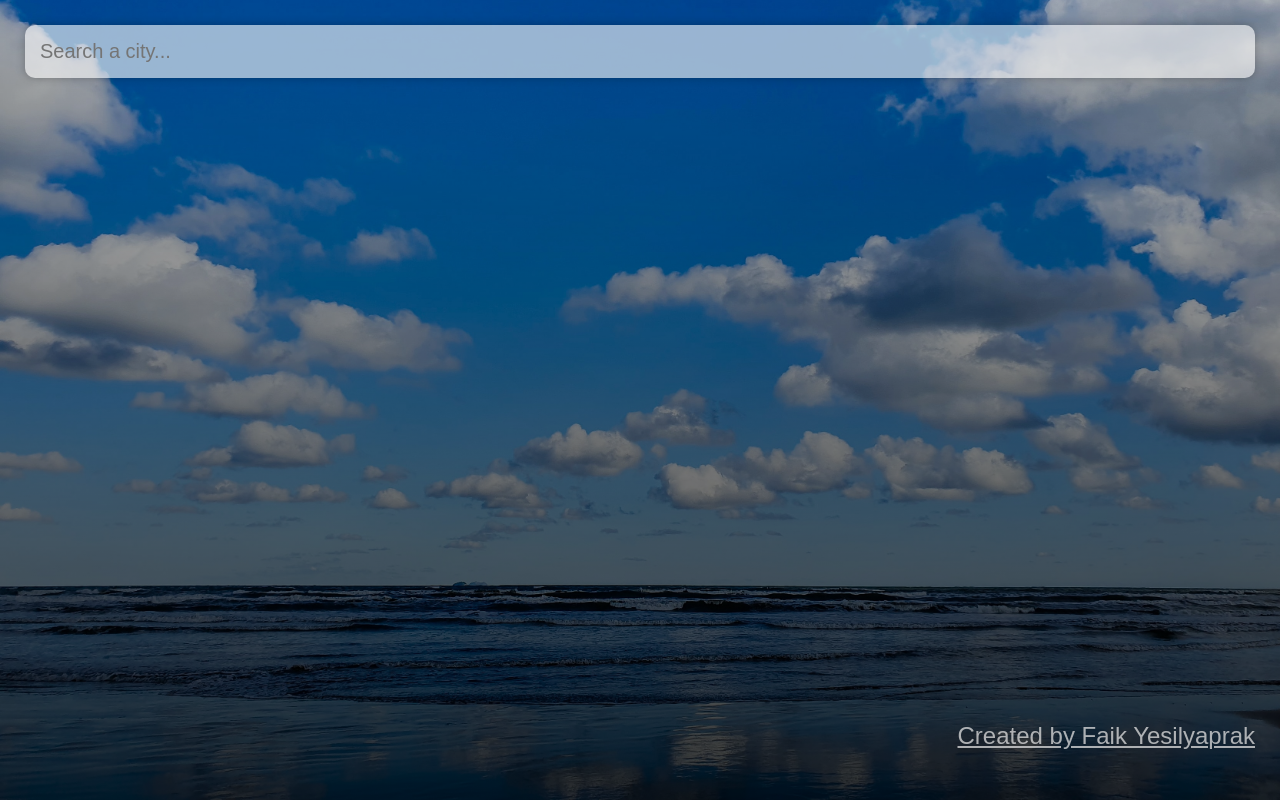
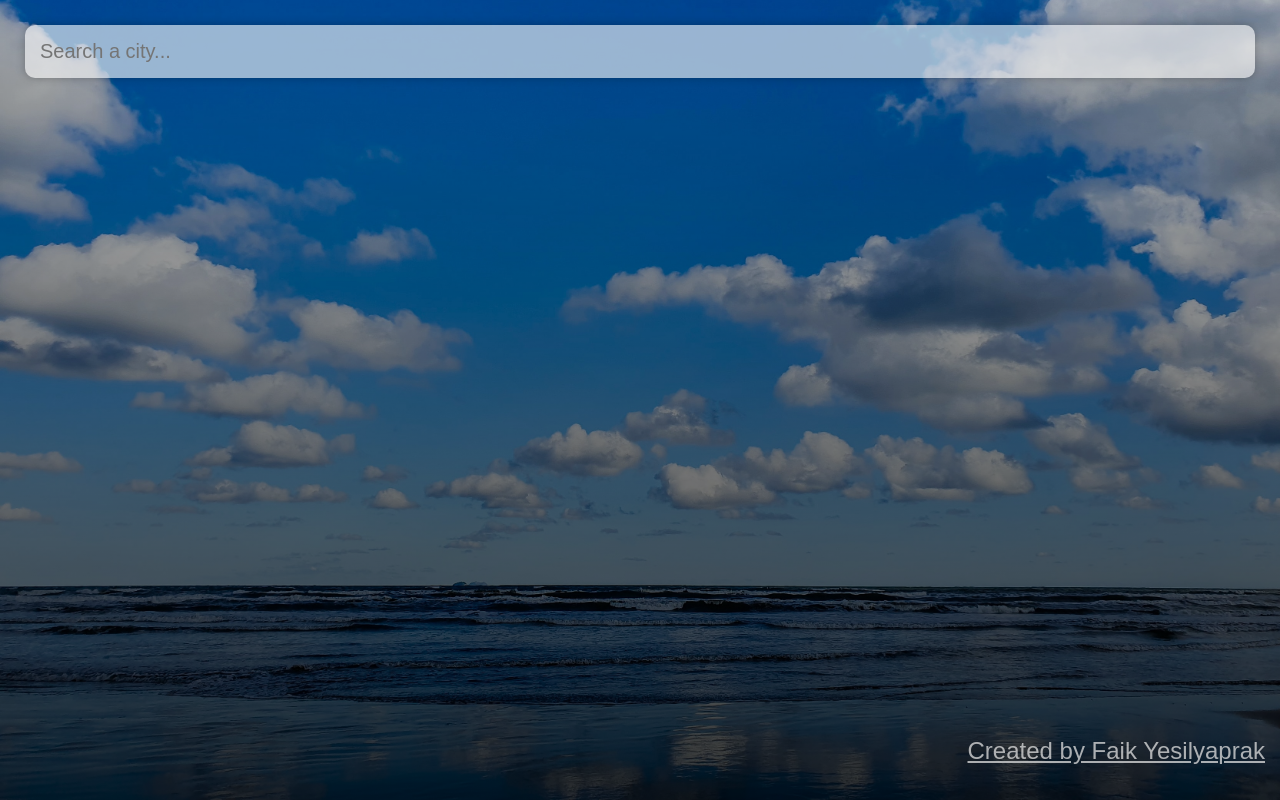
Before and after one commit to FaikYY/vuejs-weather-app, a Vue app: page / in a window 1280 px wide. Built offline with nearby package versions, Linux system fonts and the light colour scheme.

Commit message:
watermark layout fixed

```diff
--- a/src/App.vue
+++ b/src/App.vue
@@ -140,8 +140,8 @@ main {
 #watermark {
   font-size: 1.5rem;
   position: fixed;
-  bottom: 50px;
-  right: 25px;
+  bottom: 35px;
+  right: 15px;
   opacity: 0.75;
   z-index: 99;
   color: rgb(225, 225, 225);
```
